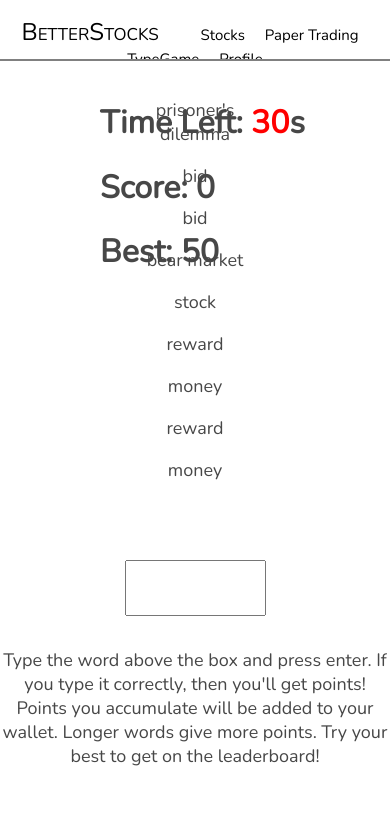
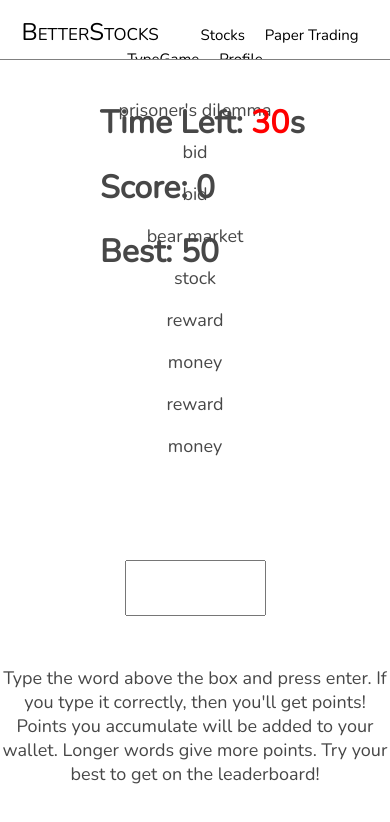
Before and after one commit to joncokisler/BetterStocks, a React (Create React App) app in the folder client/: page /game in a window 390 px wide. Shown: the top 822 px of the page. Built offline with nearby package versions, Linux system fonts and the light colour scheme.

Commit message:
fixed margins/responsiveness

```diff
--- a/client/src/react-components/TypeGame/TypeGame.css
+++ b/client/src/react-components/TypeGame/TypeGame.css
@@ -18,10 +18,7 @@
     margin-left: auto;
     margin-right: auto;
     margin-top: -33.5rem;
-    top: 10vh;
-    left: 35vw;
-    width: 30vw;
-    height: 63vh;
+    margin-bottom: 13rem;
 }
 
 .word{
@@ -32,9 +29,11 @@
 
 .instructions{
     padding: auto;
+    margin-top: auto;
+    margin-bottom: auto;
     margin-left: auto;
     margin-right: auto;
-    display: block;
+    display: inline-block;
     max-width: 30em;
     font-size: large;
     color: rgb(71, 71, 71);
--- a/client/src/react-components/navbar/Navbar.css
+++ b/client/src/react-components/navbar/Navbar.css
@@ -1,7 +1,7 @@
 .navbar{
     overflow:hidden;
     height:7%;
-    border-bottom: 2px solid grey;
+    border-bottom: 1.5px solid grey;
     z-index:1;
     background-color: white;
 }
```
